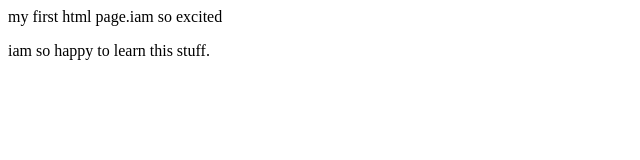
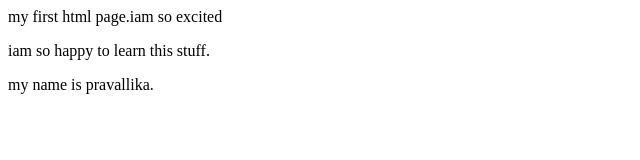
Before and after one commit to nalipravallika652-byte/frst_html, a plain HTML site: page index.html in a window 1280 px wide. Shown: the whole page, without its empty margins (0-640 px from the left). Drawn offline with Linux system fonts and the light colour scheme.

Commit message:
add heading

```diff
--- a/index.html
+++ b/index.html
@@ -1,3 +1,4 @@
 <h>my first html page.iam so excited</h>
 <br>
 <p>iam so happy to learn this stuff.</p>
+<h>my name is pravallika.</h>
```
